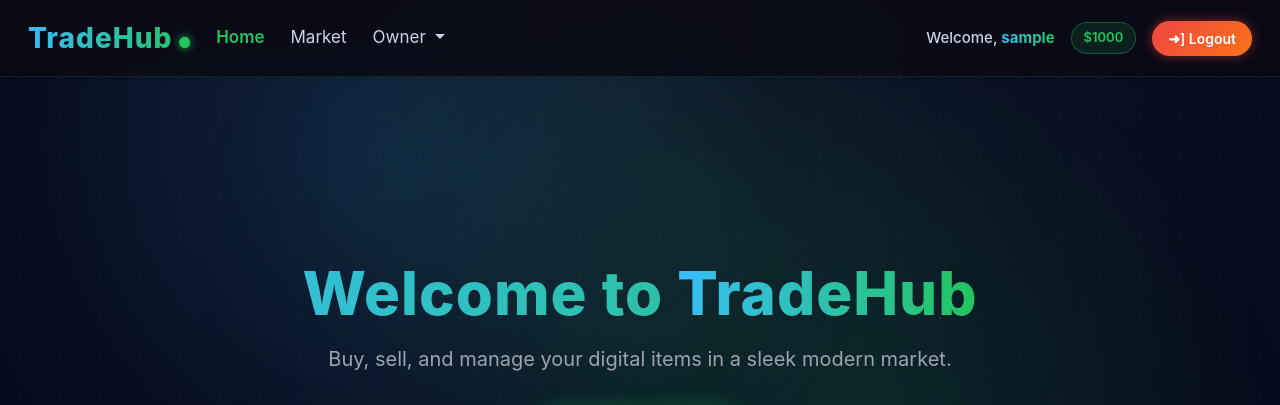
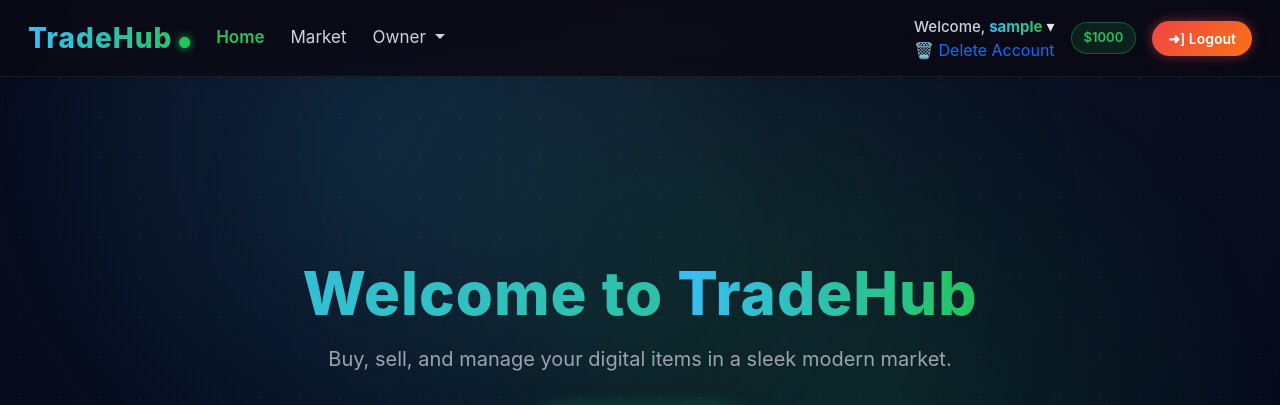
Before and after one commit to khaledelsayed2003/tradehub-marketplace, a Flask app: page / in a window 1280 px wide. Shown: the top 405 px of the page. Run offline with Flask 3, Linux system fonts and the light colour scheme; the visitor is signed in with stand-in values (Sample User, id 1).

Commit message:
feat: add delete account dropdown trigger next to welcome username in navbar

```diff
--- a/app/templates/base.html
+++ b/app/templates/base.html
@@ -55,10 +55,21 @@
                 {% if current_user.is_authenticated %}
                     <div class="d-flex align-items-center gap-3">
 
-                        <!-- Welcome text -->
-                        <span class="nav-welcome">
-                            Welcome, <span class="nav-username">{{ current_user.username }}</span>
-                        </span>
+                        <!-- Welcome text with dropdown -->
+                        <div class="nav-user-dropdown">
+                            <span class="nav-welcome">
+                                Welcome, <span class="nav-username">{{ current_user.username }}</span>
+                            </span>
+                            <span class="nav-arrow">▾</span>
+
+                            <div class="nav-user-menu">
+                                <a href="#" class="nav-user-menu-item danger"
+                                data-bs-toggle="modal"
+                                data-bs-target="#DeleteAccountModal">
+                                    🗑️ Delete Account
+                                </a>
+                            </div>
+                        </div>
 
                         <!-- Budget pill -->
                         <span class="nav-budget">
```
